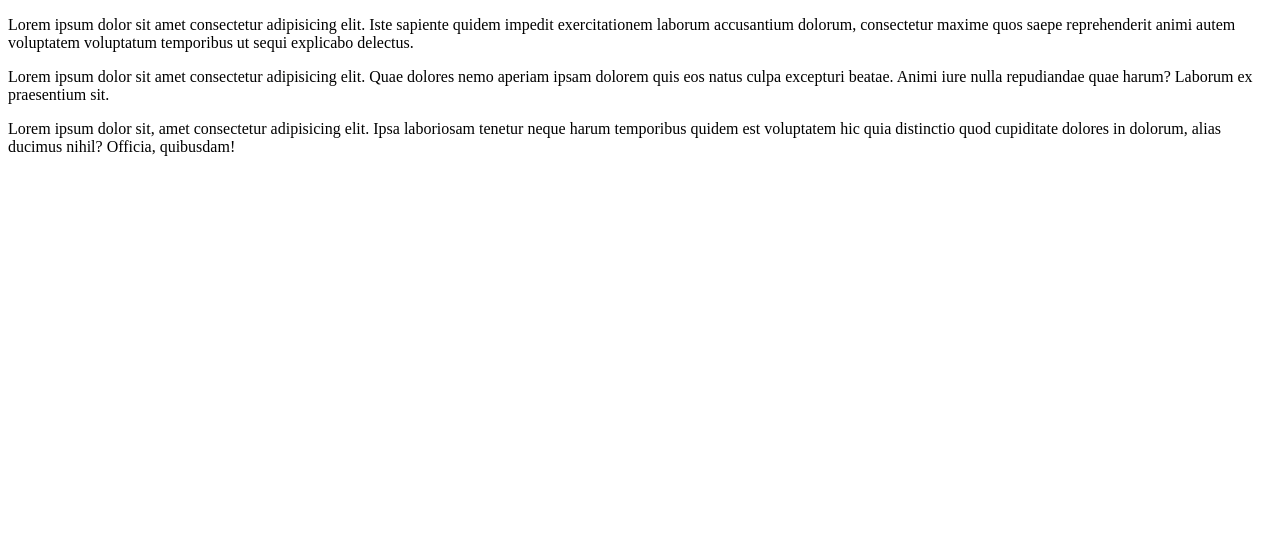
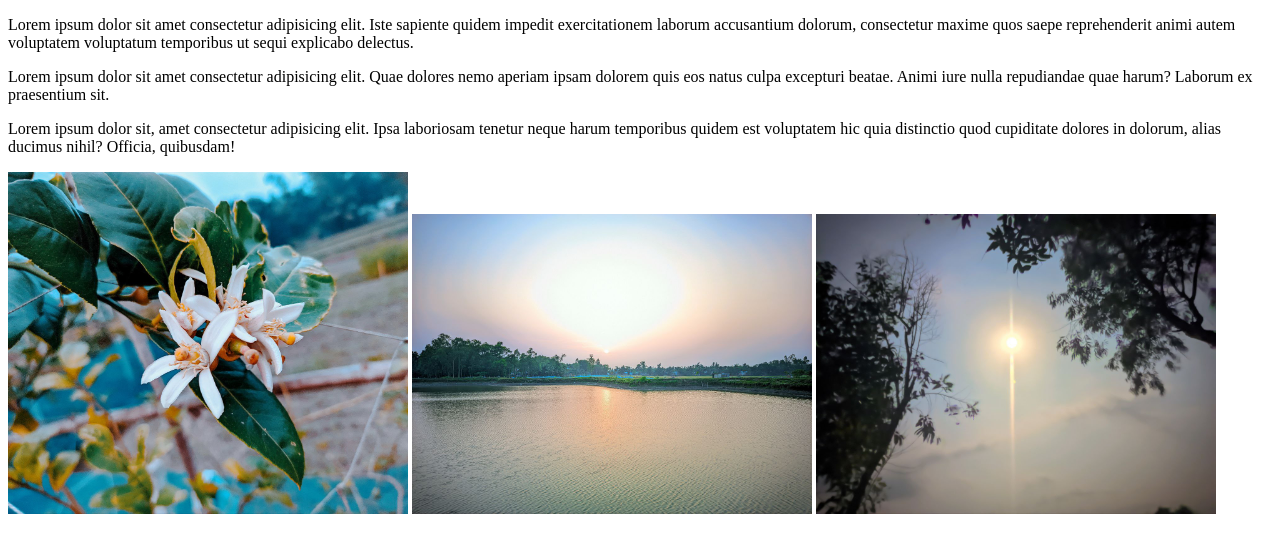
Before and after one commit to soriful123/my-first-repo, a plain HTML site: page index.html in a window 1280 px wide. Drawn offline with Linux system fonts and the light colour scheme.

Commit message:
pic added

```diff
--- a/index.html
+++ b/index.html
@@ -13,5 +13,9 @@
     <p>Lorem ipsum dolor sit amet consectetur adipisicing elit. Quae dolores nemo aperiam ipsam dolorem quis eos natus culpa excepturi beatae. Animi iure nulla repudiandae quae harum? Laborum ex praesentium sit.</p>
 
     <p>Lorem ipsum dolor sit, amet consectetur adipisicing elit. Ipsa laboriosam tenetur neque harum temporibus quidem est voluptatem hic quia distinctio quod cupiditate dolores in dolorum, alias ducimus nihil? Officia, quibusdam!</p>
+
+    <img width="400px" src="image/flower.jpg" alt="">
+    <img width="400px" src="image/photo_2022-05-16_16-52-14.jpg" alt="">
+    <img width="400px" src="image/hello.jpg" alt="">
 </body>
 </html>
```
Also changed, not shown: image/flower.jpg (added), image/hello.jpg (added), image/photo_2022-05-16_16-52-14.jpg (added).
